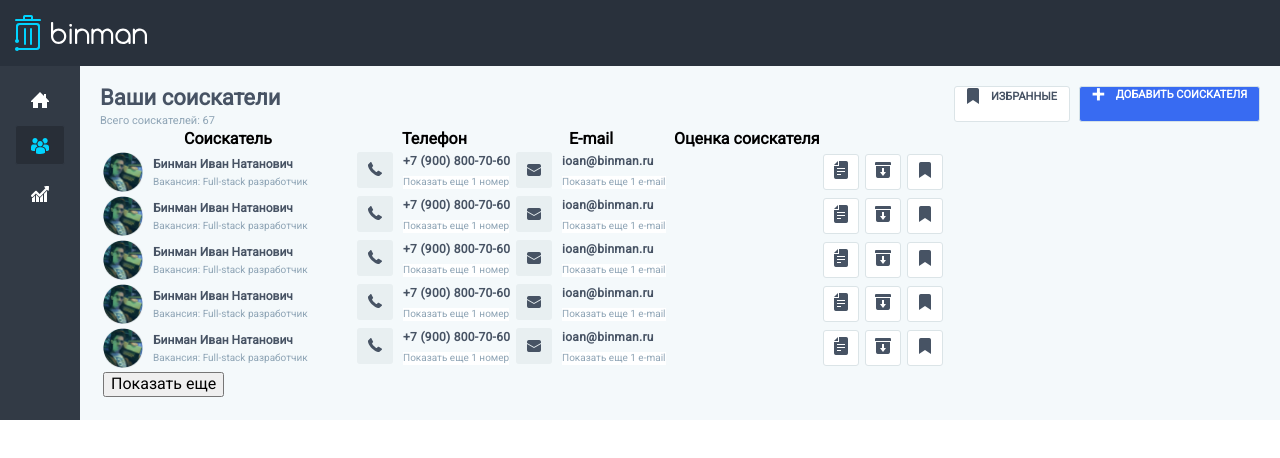
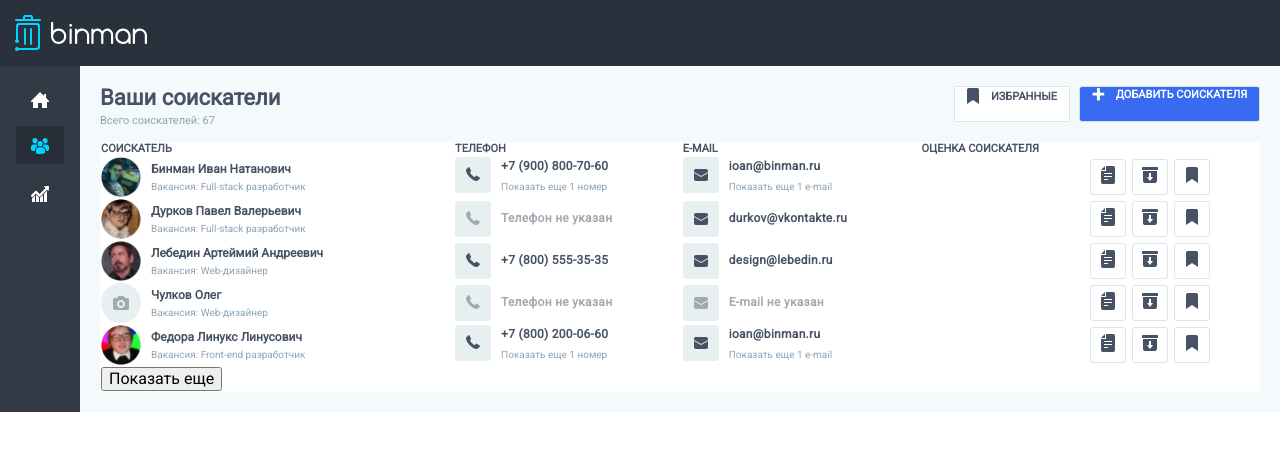
Before and after one commit to KaimNotark/bin-man-test, a Vue app: page / in a window 1280 px wide. Shown: the top 458 px of the page. Built offline with nearby package versions, Linux system fonts and the light colour scheme.

Commit message:
add data in table

```diff
--- a/src/App.vue
+++ b/src/App.vue
@@ -74,7 +74,7 @@
         </div>
 
         <div class="main-table">
-          <Table />
+          <Table class="table" />
         </div>
       </main>
     </div>
@@ -294,4 +294,8 @@ body {
 ._increase {
   font-size: 22px;
 }
+
+.table {
+  width: 100%;
+}
 </style>
--- a/src/components/Table.vue
+++ b/src/components/Table.vue
@@ -20,74 +20,6 @@
     </tfoot>
 
     <tbody>
-      <tr>
-        <td>
-          <div class="container-applicant">
-            <img src="../../public/images/binman.png" alt="Аватар" class="applicant-img" />
-            <div class="applicant-text">
-              <p class="applicant-text__name">Бинман Иван Натанович</p>
-              <p class="applicant-text__vacancy">Вакансия: Full-stack разработчик</p>
-            </div>
-          </div>
-        </td>
-        <td>
-          <div class="container-phone">
-            <div class="phone-border">
-              <img src="../../public/images/phone.png" alt="Телефон" class="phone-border__img" />
-            </div>
-            <div class="phone-text">
-              <p class="phone-text__number">+7 (900) 800-70-60</p>
-              <button type="button" class="phone-text__button">Показать еще 1 номер</button>
-            </div>
-          </div>
-        </td>
-        <td>
-          <div class="container-mail">
-            <div class="mail-border">
-              <img src="../../public/images/mail.png" alt="E-mail" class="mail-border__img" />
-            </div>
-            <div class="mail-text">
-              <p class="mail-text__e-mail">ioan@binman.ru</p>
-              <button type="button" class="mail-text__button">Показать еще 1 e-mail</button>
-            </div>
-          </div>
-        </td>
-        <td></td>
-        <td></td>
-        <td>
-          <div class="container-button">
-            <ul class="buttons-list">
-              <li class="buttons-item">
-                <button type="button" class="buttons-item__button">
-                  <img
-                    src="../../public/images/resume.png"
-                    alt="Резюме"
-                    class="buttons-item__picture"
-                  />
-                </button>
-              </li>
-              <li class="buttons-item">
-                <button type="button" class="buttons-item__button">
-                  <img
-                    src="../../public/images/archive.png"
-                    alt="Архив"
-                    class="buttons-item__picture"
-                  />
-                </button>
-              </li>
-              <li class="buttons-item">
-                <button type="button" class="buttons-item__button">
-                  <img
-                    src="../../public/images/favorites.png"
-                    alt="Избранное"
-                    class="buttons-item__picture"
-                  />
-                </button>
-              </li>
-            </ul>
-          </div>
-        </td>
-      </tr>
       <tr>
         <td>
           <div class="container-applicant">
@@ -159,9 +91,9 @@
       <tr>
         <td>
           <div class="container-applicant">
-            <img src="../../public/images/binman.png" alt="Аватар" class="applicant-img" />
+            <img src="../../public/images/durkoff.png" alt="Аватар" class="applicant-img" />
             <div class="applicant-text">
-              <p class="applicant-text__name">Бинман Иван Натанович</p>
+              <p class="applicant-text__name">Дурков Павел Валерьевич</p>
               <p class="applicant-text__vacancy">Вакансия: Full-stack разработчик</p>
             </div>
           </div>
@@ -169,11 +101,11 @@
         <td>
           <div class="container-phone">
             <div class="phone-border">
-              <img src="../../public/images/phone.png" alt="Телефон" class="phone-border__img" />
+              <img src="../../public/images/no-phone.png" alt="Телефон" class="phone-border__img" />
             </div>
             <div class="phone-text">
-              <p class="phone-text__number">+7 (900) 800-70-60</p>
-              <button type="button" class="phone-text__button">Показать еще 1 номер</button>
+              <p class="phone-text__number _light-gray">Телефон не указан</p>
+              <!-- <button type="button" class="phone-text__button">Показать еще 1 номер</button> -->
             </div>
           </div>
         </td>
@@ -183,76 +115,8 @@
               <img src="../../public/images/mail.png" alt="E-mail" class="mail-border__img" />
             </div>
             <div class="mail-text">
-              <p class="mail-text__e-mail">ioan@binman.ru</p>
-              <button type="button" class="mail-text__button">Показать еще 1 e-mail</button>
-            </div>
-          </div>
-        </td>
-        <td></td>
-        <td></td>
-        <td>
-          <div class="container-button">
-            <ul class="buttons-list">
-              <li class="buttons-item">
-                <button type="button" class="buttons-item__button">
-                  <img
-                    src="../../public/images/resume.png"
-                    alt="Резюме"
-                    class="buttons-item__picture"
-                  />
-                </button>
-              </li>
-              <li class="buttons-item">
-                <button type="button" class="buttons-item__button">
-                  <img
-                    src="../../public/images/archive.png"
-                    alt="Архив"
-                    class="buttons-item__picture"
-                  />
-                </button>
-              </li>
-              <li class="buttons-item">
-                <button type="button" class="buttons-item__button">
-                  <img
-                    src="../../public/images/favorites.png"
-                    alt="Избранное"
-                    class="buttons-item__picture"
-                  />
-                </button>
-              </li>
-            </ul>
-          </div>
-        </td>
-      </tr>
-      <tr>
-        <td>
-          <div class="container-applicant">
-            <img src="../../public/images/binman.png" alt="Аватар" class="applicant-img" />
-            <div class="applicant-text">
-              <p class="applicant-text__name">Бинман Иван Натанович</p>
-              <p class="applicant-text__vacancy">Вакансия: Full-stack разработчик</p>
-            </div>
-          </div>
-        </td>
-        <td>
-          <div class="container-phone">
-            <div class="phone-border">
-              <img src="../../public/images/phone.png" alt="Телефон" class="phone-border__img" />
-            </div>
-            <div class="phone-text">
-              <p class="phone-text__number">+7 (900) 800-70-60</p>
-              <button type="button" class="phone-text__button">Показать еще 1 номер</button>
-            </div>
-          </div>
-        </td>
-        <td>
-          <div class="container-mail">
-            <div class="mail-border">
-              <img src="../../public/images/mail.png" alt="E-mail" class="mail-border__img" />
-            </div>
-            <div class="mail-text">
-              <p class="mail-text__e-mail">ioan@binman.ru</p>
-              <button type="button" class="mail-text__button">Показать еще 1 e-mail</button>
+              <p class="mail-text__e-mail _margin-top-10px">durkov@vkontakte.ru</p>
+              <!-- <button type="button" class="mail-text__button">Показать еще 1 e-mail</button> -->
             </div>
           </div>
         </td>
@@ -295,10 +159,10 @@
       <tr>
         <td>
           <div class="container-applicant">
-            <img src="../../public/images/binman.png" alt="Аватар" class="applicant-img" />
+            <img src="../../public/images/lebedin.png" alt="Аватар" class="applicant-img" />
             <div class="applicant-text">
-              <p class="applicant-text__name">Бинман Иван Натанович</p>
-              <p class="applicant-text__vacancy">Вакансия: Full-stack разработчик</p>
+              <p class="applicant-text__name">Лебедин Артеймий Андреевич</p>
+              <p class="applicant-text__vacancy">Вакансия: Web-дизайнер</p>
             </div>
           </div>
         </td>
@@ -308,7 +172,143 @@
               <img src="../../public/images/phone.png" alt="Телефон" class="phone-border__img" />
             </div>
             <div class="phone-text">
-              <p class="phone-text__number">+7 (900) 800-70-60</p>
+              <p class="phone-text__number _margin-top-10px">+7 (800) 555-35-35</p>
+              <!-- <button type="button" class="phone-text__button">Показать еще 1 номер</button> -->
+            </div>
+          </div>
+        </td>
+        <td>
+          <div class="container-mail">
+            <div class="mail-border">
+              <img src="../../public/images/mail.png" alt="E-mail" class="mail-border__img" />
+            </div>
+            <div class="mail-text">
+              <p class="mail-text__e-mail _margin-top-10px">design@lebedin.ru</p>
+              <!-- <button type="button" class="mail-text__button">Показать еще 1 e-mail</button> -->
+            </div>
+          </div>
+        </td>
+        <td></td>
+        <td></td>
+        <td>
+          <div class="container-buttons">
+            <ul class="buttons-list">
+              <li class="buttons-item">
+                <button type="button" class="buttons-item__button">
+                  <img
+                    src="../../public/images/resume.png"
+                    alt="Резюме"
+                    class="buttons-item__picture"
+                  />
+                </button>
+              </li>
+              <li class="buttons-item">
+                <button type="button" class="buttons-item__button">
+                  <img
+                    src="../../public/images/archive.png"
+                    alt="Архив"
+                    class="buttons-item__picture"
+                  />
+                </button>
+              </li>
+              <li class="buttons-item">
+                <button type="button" class="buttons-item__button">
+                  <img
+                    src="../../public/images/favorites.png"
+                    alt="Избранное"
+                    class="buttons-item__picture"
+                  />
+                </button>
+              </li>
+            </ul>
+          </div>
+        </td>
+      </tr>
+      <tr>
+        <td>
+          <div class="container-applicant">
+            <img src="../../public/images/noname.png" alt="Аватар" class="applicant-img" />
+            <div class="applicant-text">
+              <p class="applicant-text__name">Чулков Олег</p>
+              <p class="applicant-text__vacancy">Вакансия: Web-дизайнер</p>
+            </div>
+          </div>
+        </td>
+        <td>
+          <div class="container-phone">
+            <div class="phone-border">
+              <img src="../../public/images/no-phone.png" alt="Телефон" class="phone-border__img" />
+            </div>
+            <div class="phone-text">
+              <p class="phone-text__number _light-gray">Телефон не указан</p>
+              <!-- <button type="button" class="phone-text__button">Показать еще 1 номер</button> -->
+            </div>
+          </div>
+        </td>
+        <td>
+          <div class="container-mail">
+            <div class="mail-border">
+              <img src="../../public/images/no-mail.png" alt="E-mail" class="mail-border__img" />
+            </div>
+            <div class="mail-text">
+              <p class="mail-text__e-mail _light-gray">E-mail не указан</p>
+              <!-- <button type="button" class="mail-text__button">Показать еще 1 e-mail</button> -->
+            </div>
+          </div>
+        </td>
+        <td></td>
+        <td></td>
+        <td>
+          <div class="container-buttons">
+            <ul class="buttons-list">
+              <li class="buttons-item">
+                <button type="button" class="buttons-item__button">
+                  <img
+                    src="../../public/images/resume.png"
+                    alt="Резюме"
+                    class="buttons-item__picture"
+                  />
+                </button>
+              </li>
+              <li class="buttons-item">
+                <button type="button" class="buttons-item__button">
+                  <img
+                    src="../../public/images/archive.png"
+                    alt="Архив"
+                    class="buttons-item__picture"
+                  />
+                </button>
+              </li>
+              <li class="buttons-item">
+                <button type="button" class="buttons-item__button">
+                  <img
+                    src="../../public/images/favorites.png"
+                    alt="Избранное"
+                    class="buttons-item__picture"
+                  />
+                </button>
+              </li>
+            </ul>
+          </div>
+        </td>
+      </tr>
+      <tr>
+        <td>
+          <div class="container-applicant">
+            <img src="../../public/images/fedora.png" alt="Аватар" class="applicant-img" />
+            <div class="applicant-text">
+              <p class="applicant-text__name">Федора Линукс Линусович</p>
+              <p class="applicant-text__vacancy">Вакансия: Front-end разработчик</p>
+            </div>
+          </div>
+        </td>
+        <td>
+          <div class="container-phone">
+            <div class="phone-border">
+              <img src="../../public/images/phone.png" alt="Телефон" class="phone-border__img" />
+            </div>
+            <div class="phone-text">
+              <p class="phone-text__number">+7 (800) 200-06-60</p>
               <button type="button" class="phone-text__button">Показать еще 1 номер</button>
             </div>
           </div>
@@ -374,6 +374,21 @@ export default {
 @import "../stylesheets/variables.scss";
 @import "../stylesheets/resets.scss";
 
+.main-table {
+  border-collapse: collapse;
+  background-color: $color-white;
+  margin-top: 15px;
+}
+
+th {
+  color: $color-text-main;
+  font-size: 11px;
+  font-weight: 700;
+  line-height: 12px;
+  text-transform: uppercase;
+  text-align: left;
+}
+
 .container-applicant {
   display: flex;
   justify-content: flex-start;
@@ -410,7 +425,7 @@ export default {
 .container-phone {
   display: flex;
   justify-content: flex-start;
-  width: 155px;
+  width: 160px;
 }
 
 .phone {
@@ -463,7 +478,7 @@ export default {
 .container-mail {
   display: flex;
   justify-content: flex-start;
-  width: 150px;
+  width: 166px;
 }
 
 .mail {
@@ -545,4 +560,13 @@ export default {
     }
   }
 }
+
+._light-gray {
+  color: $color-table__light-gray;
+  margin-top: 10px;
+}
+
+._margin-top-10px {
+  margin-top: 10px;
+}
 </style>
--- a/src/stylesheets/variables.scss
+++ b/src/stylesheets/variables.scss
@@ -18,3 +18,5 @@ $color-header__dark-gray: #29313c;
 $color-nav__gray: #323a45;
 $color-nav__button-dark-gray: #282e37;
 $color-nav__button-blue: #00d4ff;
+
+$color-table__light-gray: #a3a9b1;
```
Also changed, not shown: public/images/no-mail.png (added), public/images/no-phone.png (added).
